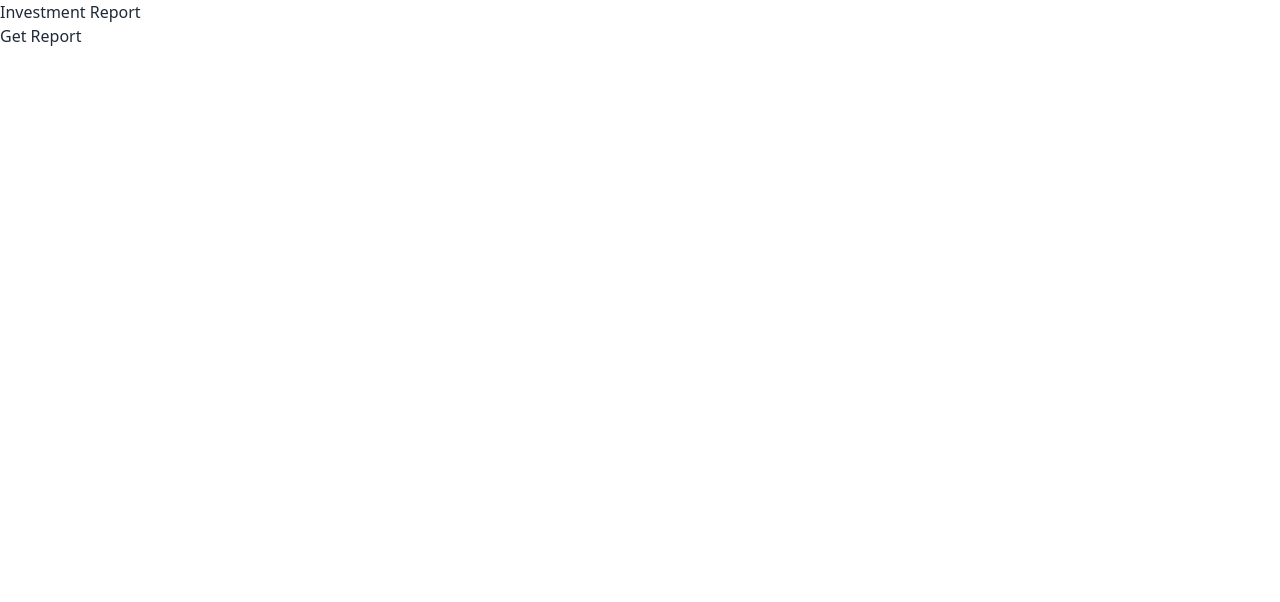
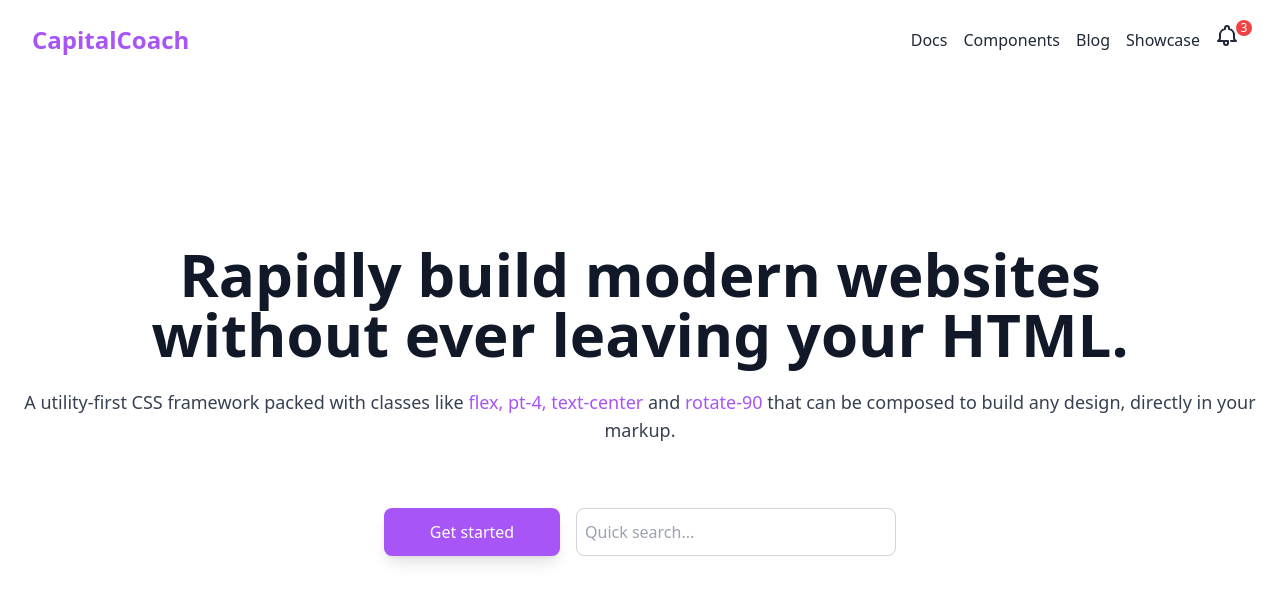
Before and after one commit to chetankhandait/Code-Cubile-3.0_Project, a React (Vite) app in the folder Client/my-project/: page / in a window 1280 px wide. Shown: the top 602 px of the page. Built offline with nearby package versions, Linux system fonts and the light colour scheme.

Commit message:
uiiiiiiiiiii

```diff
--- a/Client/my-project/src/App.jsx
+++ b/Client/my-project/src/App.jsx
@@ -1,10 +1,31 @@
-import React from 'react'
-import FinancialAdvisor from './User'
+
+import { Route, Routes } from 'react-router-dom'
+import Navbar from './components/Navbar'
+import Homepage from './pages/Homepage'
+import MultiStepForm from './components/MultiStepForm'
+import Portfolio from './pages/Portfolio'
+// import Portfolio from './pages/Portfolio'
+// import FinancialAdvisor from './User'
 
 function App() {
   return (
     <div>
-      <FinancialAdvisor/>
+      <Navbar/>
+      <Routes>
+
+      <Route path="/" element={<Homepage />} />
+      <Route path="/multi-form" element={<MultiStepForm />} />
+      <Route path="/portfolio" element={<Portfolio />} />
+
+
+      </Routes>
+
+
+
+
+
+      {/* <FinancialAdvisor/> */}
+      {/* <Portfolio/> */}
     </div>
   )
 }
```
